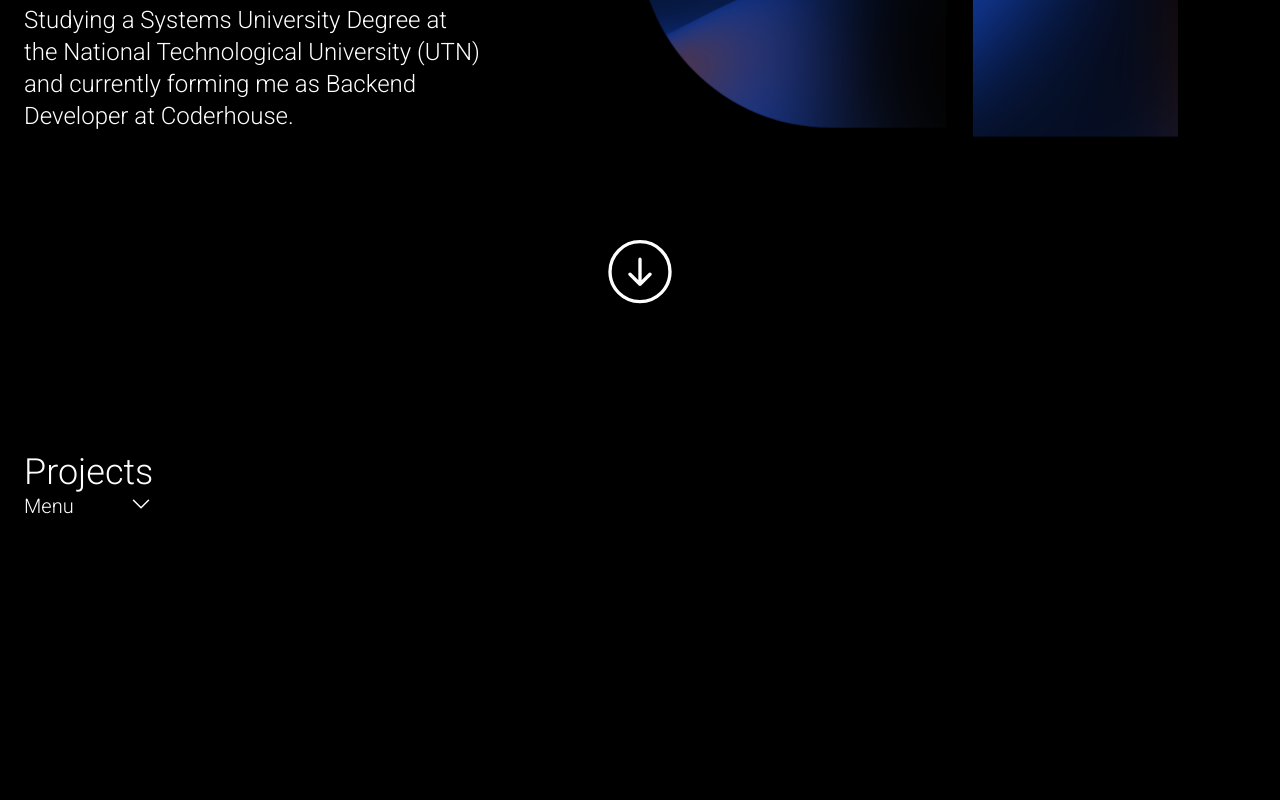
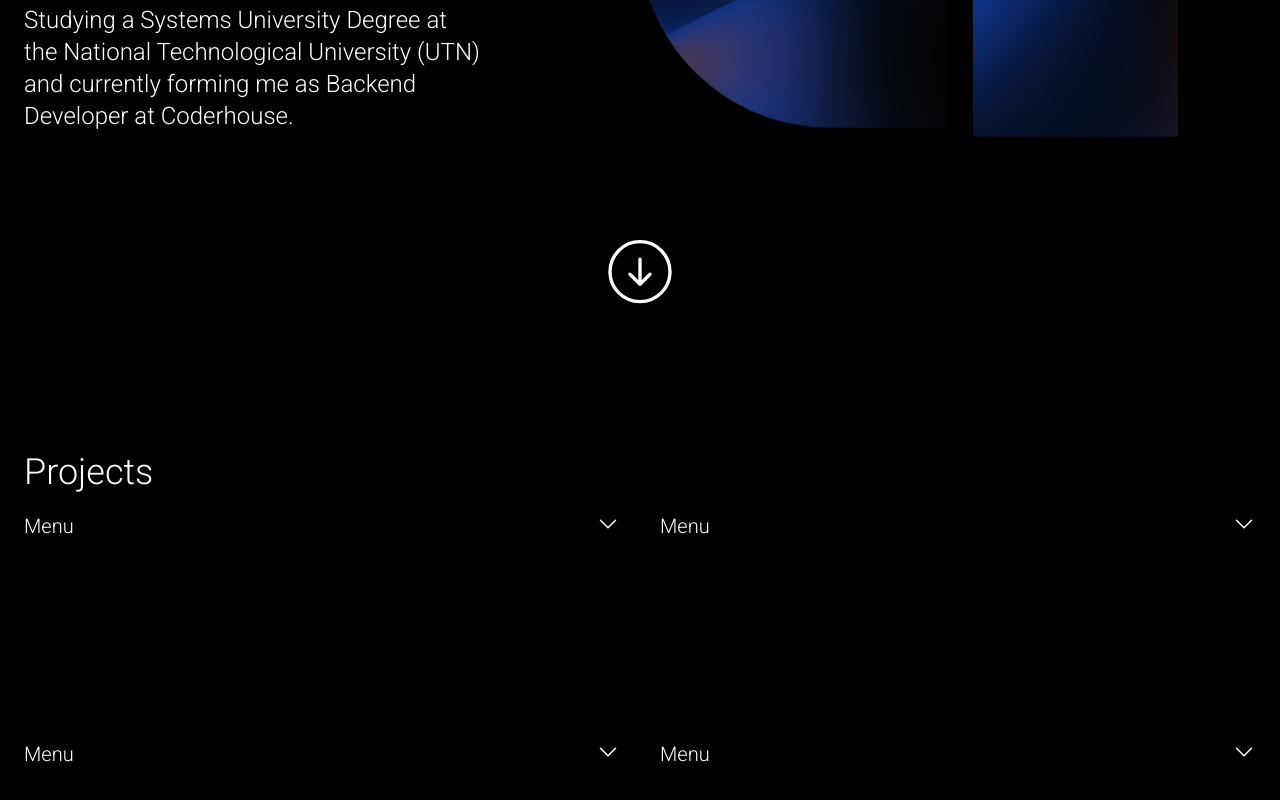
Before and after one commit to pato-1441/portfolioPatricio, a React (Vite) app: page / in a window 1280 px wide. Shown: the part 476-1276 px from the top of the page. Built offline with nearby package versions, Linux system fonts and the light colour scheme.

Commit message:
grid implemented

```diff
--- a/src/App.jsx
+++ b/src/App.jsx
@@ -7,7 +7,7 @@ const App = () => {
       <div className="container mx-auto flex flex-col justify-between pt-10 sm:pt-20 min-h-screen">
         <MainText />
       </div>
-      <div className="container mx-auto flex justify-between pt-10 sm:pt-20 min-h-screen">
+      <div className="container mx-auto flex flex-col justify-between pt-10 sm:pt-20 min-h-screen">
         <Projects />
       </div>
     </div>
--- a/src/components/Projects/Projects.jsx
+++ b/src/components/Projects/Projects.jsx
@@ -3,9 +3,14 @@ import ProjectsCard from "../ProjectsCard/ProjectsCard";
 
 const Projects = () => {
   return (
-    <Box className="px-6">
+    <Box className="flex flex-col px-6">
       <h1 className="text-4xl">Projects</h1>
-      <ProjectsCard />
+      <div className="grid grid-cols-1 sm:grid-cols-2 gap-10">
+        <ProjectsCard />
+        <ProjectsCard />
+        <ProjectsCard />
+        <ProjectsCard />
+      </div>
     </Box>
   );
 };
--- a/src/components/ProjectsCard/ProjectsCard.jsx
+++ b/src/components/ProjectsCard/ProjectsCard.jsx
@@ -16,7 +16,7 @@ const ProjectsCard = () => {
     <motion.div
       initial={false}
       animate={isOpen ? "open" : "closed"}
-      className="menu"
+      className="my-5"
     >
       <motion.button
         className="text-xl flex w-full justify-between"
```
